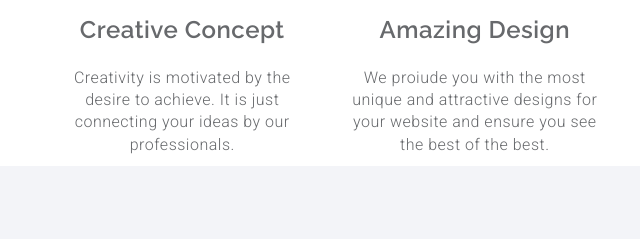
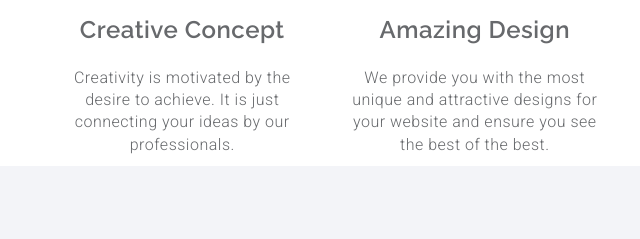
Before and after one commit to kapilkbindal/temp1, a plain HTML site: page index.html in a window 1280 px wide. Shown: the part 807-1046 px from the top of the page, 19-659 px from the left. Drawn offline with Linux system fonts and the light colour scheme; files whose address does not match are found by name.

Commit message:
Update index.html

```diff
--- a/index.html
+++ b/index.html
@@ -98,7 +98,7 @@
                 <img src="img/ser02.png">
               </div>
               <h3 class="pad-bt15">Amazing Design</h3>
-              <p>We proiude you with the most unique and attractive designs for your website and ensure you see the best of the best.</p>
+              <p>We provide you with the most unique and attractive designs for your website and ensure you see the best of the best.</p>
             </div>
           </div>
           <div class="col-md-3 col-sm-6 col-xs-12"><br><br><br><br>
```
